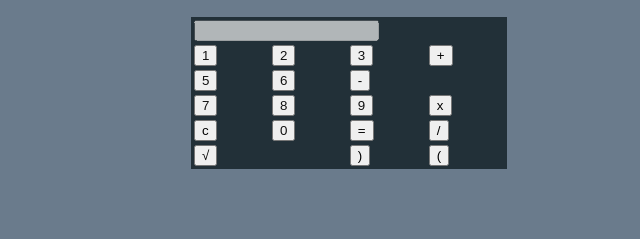
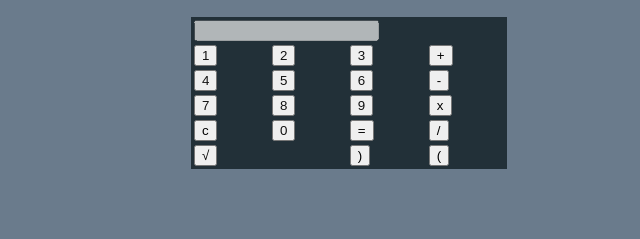
Before and after one commit to TheRealElonMusk/catdog10.github.io, a plain HTML site: page calculator.html in a window 1280 px wide. Shown: the part 228-467 px from the top of the page, 291-931 px from the left. Drawn offline with Linux system fonts and the light colour scheme.

Commit message:
commit to master

```diff
--- a/calculator.html
+++ b/calculator.html
@@ -35,6 +35,7 @@ I got the solution for you!</h2>
                  <td><input type="button" class="operator" name="plus" value="+" onclick="calculator.display.value += '+'"></td>
               </tr>
               <tr>
+                 <td><input type="button" class="numeral" name="four" value="4" onclick="calculator.display.value += '4'"></td>
                  <td><input type="button" class="numeral" name="five" value="5" onclick="calculator.display.value += '5'"></td>
                  <td><input type="button" class="numeral" name="six" value="6" onclick="calculator.display.value += '6'"></td>
                  <td><input type="button" class="operator" name="minus" value="-" onclick="calculator.display.value += '-'"></td>
```
